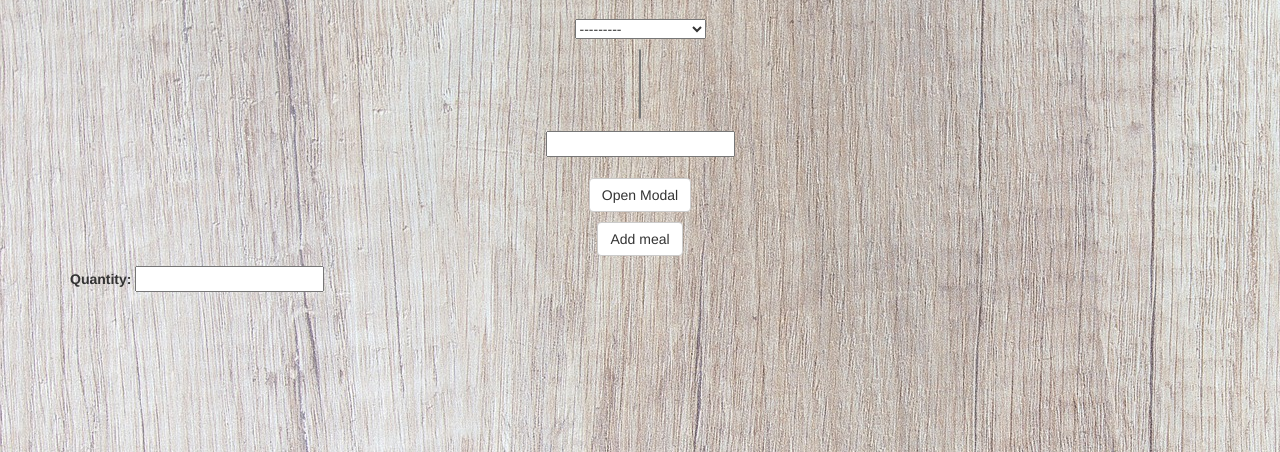
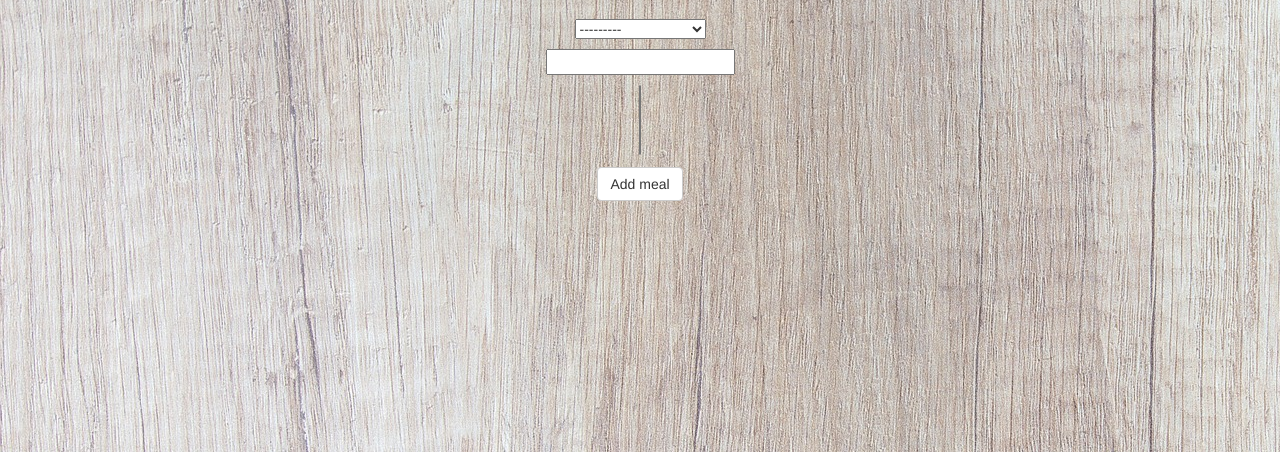
Before and after one commit to Stoiczkow/Diet_Manager, a Django app: template manager/templates/manager/meal_form.html in a window 1280 px wide. Shown: the part 51-503 px from the top of the page. Run offline with Django 3.2, Linux system fonts and the light colour scheme; the template is opened without the code that fills it: values that come from a table or form of the project are taken from there, others are empty; some libraries are stand-ins or nearby versions.

Commit message:
working on proper add meal form

```diff
--- a/manager/static/js/choose.js
+++ /dev/null
@@ -1,7 +0,0 @@
-document.addEventListener("DOMContentLoaded", function() {
-	var optns = document.querySelectorAll("#id_product option")
-
-	for(var i = 0; i < optns.length; i++){
-		console.log(optns[i])
-	}
-});
--- /dev/null
+++ b/manager/static/js/form.js
@@ -0,0 +1,27 @@
+document.addEventListener("DOMContentLoaded", function() {
+	var optns = document.querySelectorAll("#id_product option")
+
+//	for(var i = 0; i < optns.length; i++){
+//	    optns[i].addEventListener("click", function(){
+//			this.classList.toggle('choosen')
+//		})
+//		console.log(optns[i])
+//	}
+
+	for(var i = 0; i < optns.length; i++){
+		optns[i].addEventListener("click", function(){
+		    var label = this.innerHTML
+		    label = '#'+String(label)
+		    var product = document.querySelector(label)
+            product.setAttribute('style', 'display:block')
+            product.setAttribute('class', 'chosen')
+            console.log(product);
+            var del_prod = product.querySelector('span')
+            del_prod.addEventListener('click', function(){
+                product.setAttribute('style', 'display:none')
+                product.removeAttribute('class')
+            })
+		})
+
+	}
+});
--- a/manager/templates/manager/meal_form.html
+++ b/manager/templates/manager/meal_form.html
@@ -1,8 +1,8 @@
 {% extends 'manager/index.html' %}
 {% load static %}
-
 {% block scripts %}
-    <script src="{% static 'js/choose.js'%}" type="text/javascript">></script>
+    <script src="{% static 'js/form.js' %}" type="text/javascript"></script>
+    <!--<script src="https://ajax.googleapis.com/ajax/libs/jquery/3.2.1/jquery.min.js"></script>-->
 {% endblock %}
 
 {% block content %}
@@ -14,39 +14,39 @@
         {{ form.name }}
     </div></p>
     <p><div class="input-group col-sm-6">
-        {{ form.product }}
-    </div></p>
-    <p><div class="input-group col-sm-6">
         {{ form.meal_date }}
     </div></p>
     <p><div class="input-group col-sm-6">
-        {{ form.created_by }}
+        {{ form.product }}
     </div></p>
-    <p><button type="button" class="btn btn-default" data-toggle="modal" data-target="#myModal">Open Modal</button></p>
+    {% for choice_id, choice_label in form.product.field.choices %}
+        <p style="display:none" id="{{ choice_label }}">{{ choice_label }} <input type="number" name="{{ choice_label }}">
+            <a href="#"><span class="glyphicon glyphicon-remove"></span></a></p>
+    {% endfor %}
 
-    <div class="modal fade" id="myModal" role="dialog">
-    <div class="modal-dialog">
-      <!-- Modal content-->
-      <div class="modal-content">
-        <div class="modal-header">
-          <button type="button" class="close" data-dismiss="modal">&times;</button>
-          <h4 class="modal-title">Modal Header</h4>
-        </div>
-        <div class="modal-body">
-          <p>Some text in the modal.</p>
-        </div>
-        <div class="modal-footer">
-          <button type="button" class="btn btn-default" data-dismiss="modal">Close</button>
-        </div>
-      </div>
+    <!--<p><button type="button" class="btn btn-default" data-toggle="modal" data-target="#myModal">{{ form.product }}</button></p>-->
 
-    </div>
-  </div>
+    <!--<div class="modal fade" id="myModal" role="dialog">-->
+    <!--<div class="modal-dialog">-->
+      <!--&lt;!&ndash; Modal content&ndash;&gt;-->
+      <!--<div class="modal-content">-->
+        <!--<div class="modal-header">-->
+          <!--<button type="button" class="close" data-dismiss="modal">&times;</button>-->
+          <!--<h4 class="modal-title">Quantity</h4>-->
+        <!--</div>-->
+        <!--<div class="modal-body">-->
+          <!--<p><input type="number"></p>-->
+        <!--</div>-->
+        <!--<div class="modal-footer">-->
+          <!--<button type="button" class="btn btn-default" data-dismiss="modal">Close</button>-->
+        <!--</div>-->
+      <!--</div>-->
+
+    <!--</div>-->
+  <!--</div>-->
 
   <p><button type="submit" class="btn btn-default" >Add meal</button></p>
 </form></center>
 
-
-{{ form_2.as_p }}
 </div>
 {% endblock %}
--- a/manager/views.py
+++ b/manager/views.py
@@ -76,6 +76,8 @@ class AddMealView(LoginRequiredMixin, CreateView):
             'form_2':form_2
         }
         return render(request, 'manager/meal_form.html', ctx)
+
+
 
 
 
```
